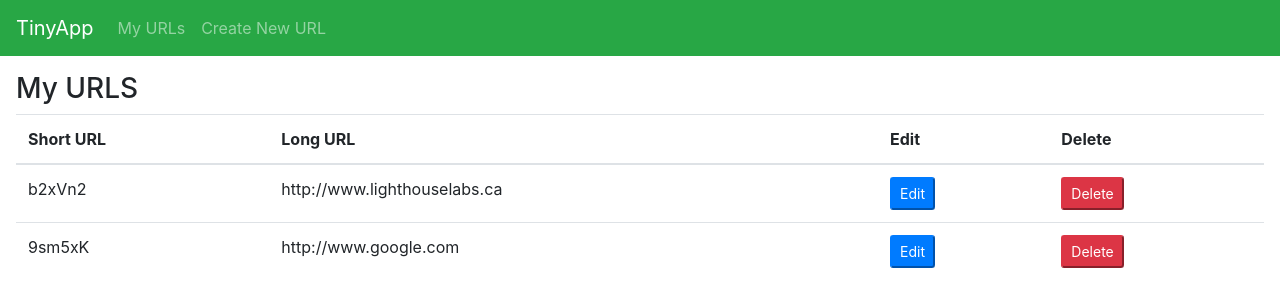
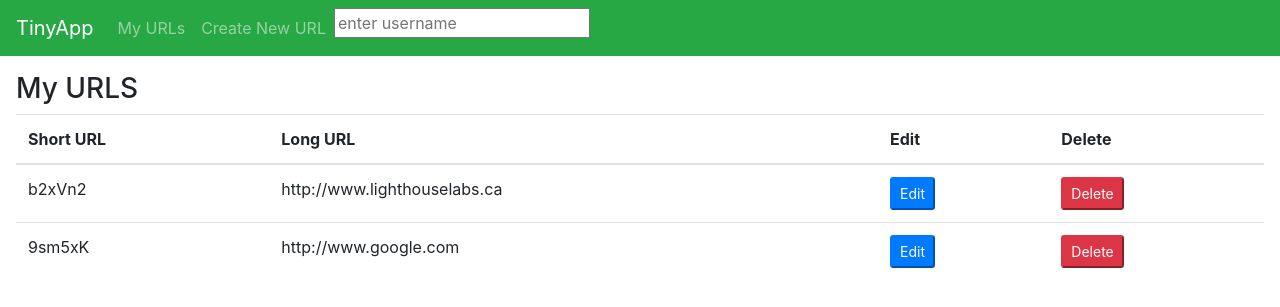
Before and after one commit to markjwhite/tinyapp, a Node server app: page /urls in a window 1280 px wide. Shown: the top 307 px of the page. Run offline with Node 20, Linux system fonts and the light colour scheme; some libraries are stand-ins or nearby versions.

Commit message:
Add username text field to header and POST route to store username in cookie

```diff
--- a/express_server.js
+++ b/express_server.js
@@ -66,12 +66,19 @@ app.post("/urls/:shortURL/update", (req, res) => {
   res.redirect('/urls');
 });
 
+//login route
+app.post("/login", (req, res) => {
+  res.cookie("username", req.body.username);
+  res.redirect("/urls");
+});
+
 
 //starts sever on specified port
 app.listen(PORT, () => {
   console.log(`Example app is listening on port ${PORT}`);
 });
 
+
 const generateRandomString = () => {
   const random = Math.random().toString(36).substring(6);
   return random;
--- a/views/partials/_header.ejs
+++ b/views/partials/_header.ejs
@@ -9,6 +9,11 @@
       <div class="navbar-nav">
         <a class="nav-item nav-link" href="/urls">My URLs</a>
         <a class="nav-item nav-link" href="/urls/new">Create New URL</a>
+        <div>
+          <form method="POST" action="/login">
+            <input type="text" name="username" placeholder="enter username" require>
+          </form>
+        </div>
       </div>
     </div>
   </nav>
```
